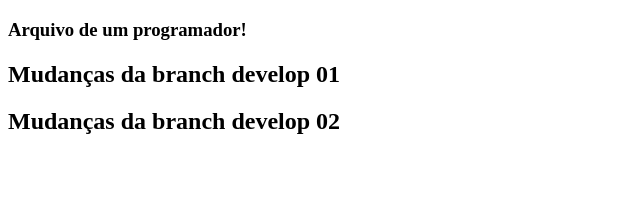
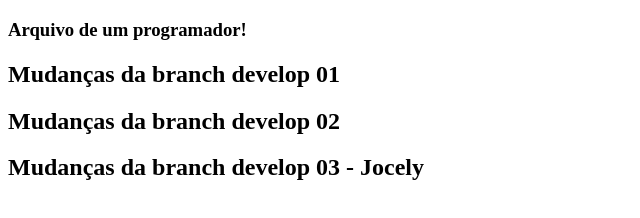
Before and after one commit to Lucidiogomes/aula_git-1, a plain HTML site: page index.html in a window 1280 px wide. Shown: the whole page, without its empty margins (0-640 px from the left). Drawn offline with Linux system fonts and the light colour scheme.

Commit message:
Jocely alteração

```diff
--- a/index.html
+++ b/index.html
@@ -9,5 +9,6 @@
 <h2>Mudanças da branch develop 01</h2>
 
 <h2>Mudanças da branch develop 02</h2>
+<h2>Mudanças da branch develop 03 - Jocely</h2>
 </body>
 </html>
```
